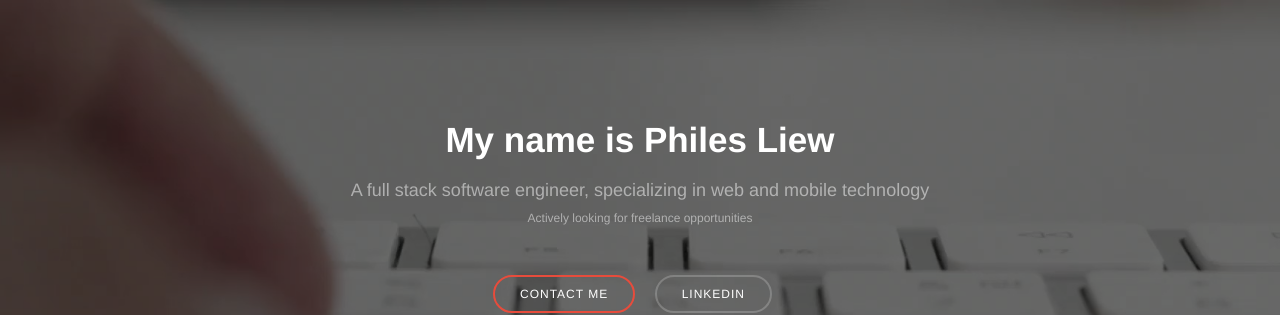
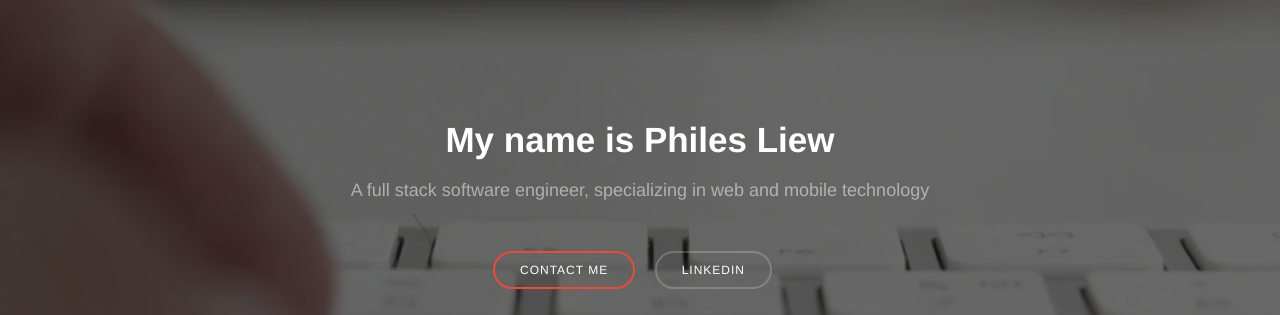
Before and after one commit to philesliew/philesliew.github.io, a plain HTML site: page index.html in a window 1280 px wide. Shown: the top 315 px of the page. Drawn offline with Linux system fonts and the light colour scheme.

Commit message:
Update index.html

```diff
--- a/index.html
+++ b/index.html
@@ -19,7 +19,6 @@
       <div id="head">
         <h1>My name is Philes Liew</h1>
         <p class="sub_head">A full stack software engineer, specializing in web and mobile technology</p>
-        <p class="info">Actively looking for freelance opportunities</p>
       </div>
 
       <div id="links">
```
